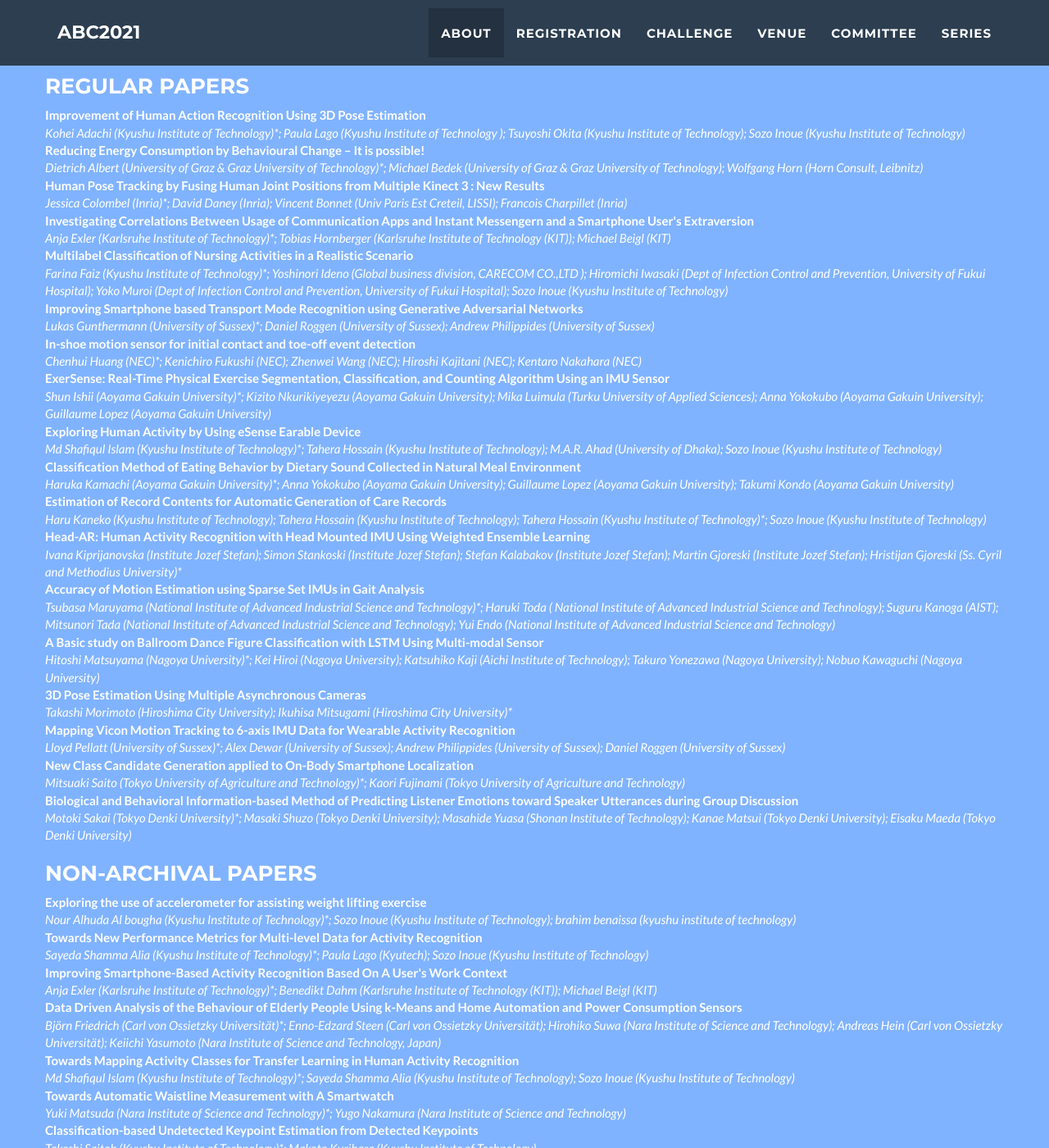
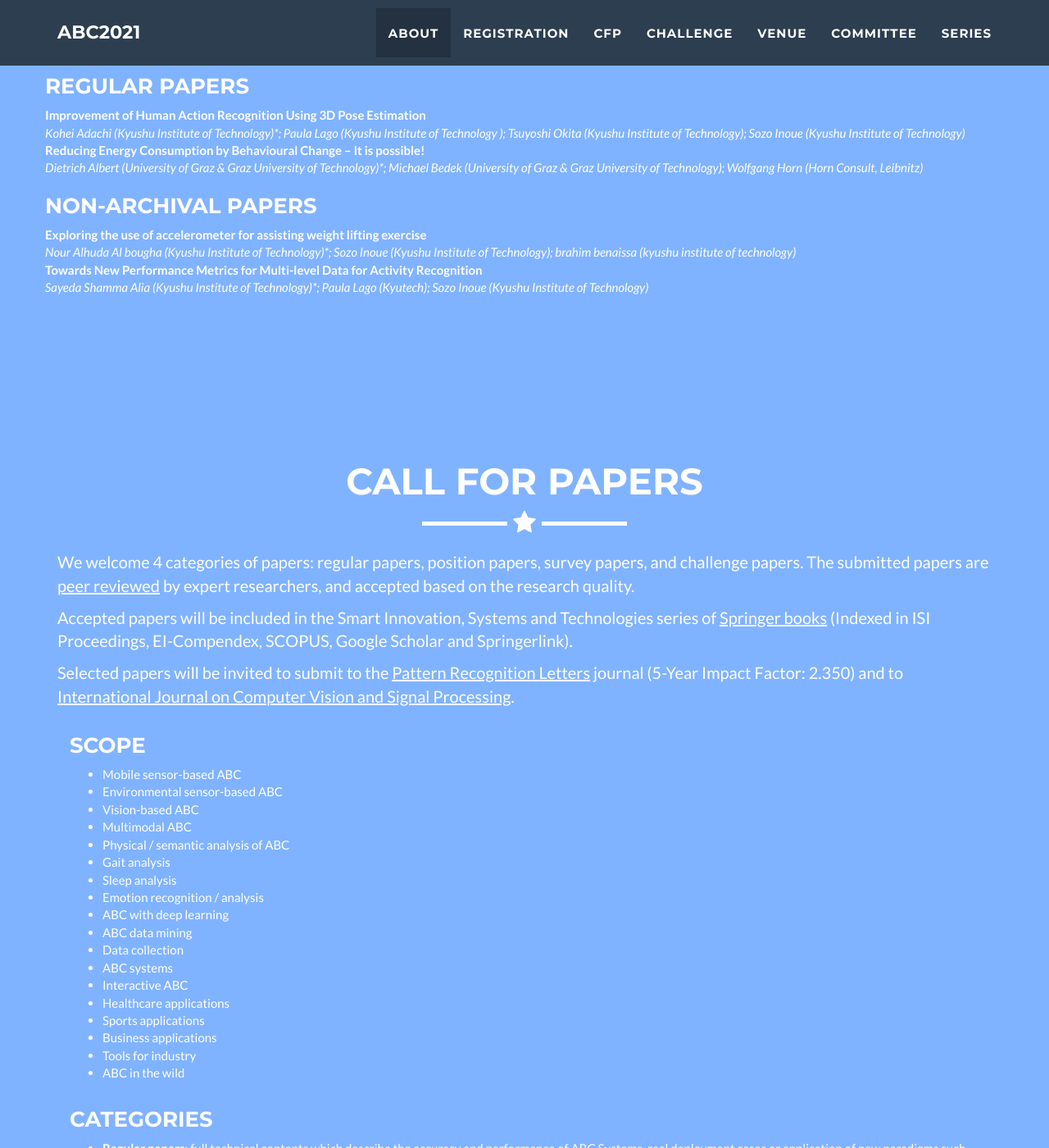
Before and after one commit to abc-research/abc-research.github.io, a Jekyll site: the page built from index.html, in a window 1280 px wide and 1400 px high, scrolled down 2365 px. Shown: the whole window at 82% size. Built offline with Jekyll 4.4.1, drawn with Linux system fonts in a browser that asks for light colours; some of the changed text lies outside the part shown.

Commit message:
Update _config.yml

```diff
--- a/_config.yml
+++ b/_config.yml
@@ -20,8 +20,8 @@ navitem:
     url: "https://sites.google.com/view/iciev-abc-2020-payment"
 #  - name: Program
 #    url: "#program"
-#  - name: CFP
-#    url: "#cfp"
+  - name: CFP
+    url: "#cfp"
   - name: Challenge
     url: "https://abc-research.github.io/cook2020/"
   - name: Venue
@@ -85,56 +85,12 @@ accepted:
       authors:	Kohei Adachi (Kyushu Institute of Technology)*; Paula Lago (Kyushu Institute of Technology ); Tsuyoshi Okita (Kyushu Institute of Technology); Sozo Inoue (Kyushu Institute of Technology)
     - title:	Reducing Energy Consumption by Behavioural Change – It is possible!
       authors:	Dietrich Albert (University of Graz & Graz University of Technology)*; Michael Bedek (University of Graz & Graz University of Technology); Wolfgang Horn (Horn Consult, Leibnitz)
-    - title:	"Human Pose Tracking by Fusing Human Joint Positions from Multiple Kinect 3 : New Results"
-      authors:	"Jessica Colombel (Inria)*; David Daney (Inria); Vincent Bonnet (Univ Paris Est Creteil, LISSI); Francois Charpillet (Inria)"
-    - title:	Investigating Correlations Between Usage of Communication Apps and Instant Messengern and a Smartphone User's Extraversion
-      authors:	Anja Exler (Karlsruhe Institute of Technology)*; Tobias Hornberger (Karlsruhe Institute of Technology (KIT)); Michael Beigl (KIT)
-    - title:	Multilabel Classification of Nursing Activities in a Realistic Scenario
-      authors:	Farina Faiz (Kyushu Institute of Technology)*; Yoshinori Ideno (Global business division, CARECOM CO.,LTD ); Hiromichi Iwasaki (Dept of Infection Control and Prevention, University of Fukui Hospital); Yoko  Muroi (Dept of Infection Control and Prevention, University of Fukui Hospital); Sozo Inoue (Kyushu Institute of Technology)
-    - title:	Improving Smartphone based Transport Mode Recognition using Generative Adversarial Networks
-      authors:	Lukas Gunthermann (University of Sussex)*; Daniel Roggen (University of Sussex); Andrew Philippides (University of Sussex)
-    - title:	In-shoe motion sensor for initial contact and toe-off event detection
-      authors:	Chenhui Huang (NEC)*; Kenichiro Fukushi (NEC); Zhenwei Wang (NEC); Hiroshi Kajitani (NEC); Kentaro Nakahara (NEC)
-    - title:	"ExerSense: Real-Time Physical Exercise Segmentation, Classification, and Counting Algorithm Using an IMU Sensor"
-      authors:	Shun Ishii (Aoyama Gakuin University)*; Kizito Nkurikiyeyezu (Aoyama Gakuin University); Mika Luimula (Turku University of Applied Sciences); Anna Yokokubo (Aoyama Gakuin University); Guillaume Lopez (Aoyama Gakuin University)
-    - title:	Exploring Human Activity by Using eSense Earable Device
-      authors:	Md Shafiqul Islam (Kyushu Institute of Technology)*; Tahera Hossain (Kyushu Institute of Technology); M.A.R. Ahad (University of Dhaka); Sozo Inoue (Kyushu Institute of Technology)
-    - title:	Classification Method of Eating Behavior by Dietary Sound Collected in Natural Meal Environment
-      authors:	Haruka Kamachi (Aoyama Gakuin University)*; Anna Yokokubo (Aoyama Gakuin University); Guillaume Lopez (Aoyama Gakuin University); Takumi Kondo (Aoyama Gakuin University)
-    - title:	Estimation of Record Contents for Automatic Generation of Care Records
-      authors:	Haru Kaneko (Kyushu Institute of Technology); Tahera Hossain (Kyushu Institute of Technology); Tahera Hossain (Kyushu Institute of Technology)*; Sozo Inoue (Kyushu Institute of Technology)
-    - title:	"Head-AR: Human Activity Recognition with Head Mounted IMU Using Weighted Ensemble Learning"
-      authors:	Ivana Kiprijanovska (Institute Jozef Stefan); Simon Stankoski (Institute Jozef Stefan); Stefan Kalabakov (Institute Jozef Stefan); Martin Gjoreski (Institute Jozef Stefan); Hristijan Gjoreski (Ss. Cyril and Methodius University)*
-    - title:	Accuracy of Motion Estimation using Sparse Set IMUs in Gait Analysis
-      authors:	"Tsubasa Maruyama (National Institute of Advanced Industrial Science and Technology)*; Haruki Toda (	National Institute of Advanced Industrial Science and Technology); Suguru Kanoga (AIST); Mitsunori Tada (National Institute of Advanced Industrial Science and Technology); Yui Endo (National Institute of Advanced Industrial Science and Technology)"
-    - title:	A Basic study on Ballroom Dance Figure Classification with LSTM Using Multi-modal Sensor
-      authors:	Hitoshi Matsuyama (Nagoya University)*; Kei Hiroi (Nagoya University); Katsuhiko Kaji (Aichi Institute of Technology); Takuro Yonezawa (Nagoya University); Nobuo Kawaguchi (Nagoya University)
-    - title:	3D Pose Estimation Using Multiple Asynchronous Cameras
-      authors:	Takashi Morimoto (Hiroshima City University); Ikuhisa Mitsugami (Hiroshima City University)*
-    - title:	Mapping Vicon Motion Tracking to 6-axis IMU Data for Wearable Activity Recognition
-      authors:	Lloyd Pellatt (University of Sussex)*; Alex Dewar (University of Sussex); Andrew Philippides (University of Sussex); Daniel Roggen (University of Sussex)
-    - title:	New Class Candidate Generation applied to On-Body Smartphone Localization
-      authors:	Mitsuaki Saito (Tokyo University of Agriculture and Technology)*; Kaori Fujinami (Tokyo University of Agriculture and Technology)
-    - title:	Biological and Behavioral Information-based Method of Predicting Listener Emotions toward Speaker Utterances during Group Discussion
-      authors:	Motoki Sakai (Tokyo Denki University)*; Masaki Shuzo (Tokyo Denki University); Masahide Yuasa (Shonan Institute of Technology); Kanae Matsui (Tokyo Denki University); Eisaku Maeda (Tokyo Denki University)
   - category: "Non-archival Papers"
     paper:
     - title:	Exploring the use of accelerometer for assisting weight lifting exercise
       authors:	Nour Alhuda Al bougha (Kyushu Institute of Technology)*; Sozo Inoue (Kyushu Institute of Technology); brahim benaissa (kyushu institute of technology)
     - title:	Towards New Performance Metrics for Multi-level Data for Activity Recognition
       authors:	Sayeda Shamma Alia (Kyushu Institute of Technology)*; Paula Lago (Kyutech); Sozo Inoue (Kyushu Institute of Technology)
-    - title:	Improving Smartphone-Based Activity Recognition Based On A User's Work Context
-      authors:	Anja Exler (Karlsruhe Institute of Technology)*; Benedikt Dahm (Karlsruhe Institute of Technology (KIT)); Michael Beigl (KIT)
-    - title:	Data Driven Analysis of the Behaviour of Elderly People Using k-Means and Home Automation and Power Consumption Sensors
-      authors:	Björn Friedrich (Carl von Ossietzky Universität)*; Enno-Edzard Steen (Carl von Ossietzky Universität); Hirohiko Suwa (Nara Institute of Science and Technology); Andreas Hein (Carl von Ossietzky Universität); Keiichi Yasumoto (Nara Institute of Science and Technology, Japan)
-    - title:	Towards Mapping Activity Classes for Transfer Learning in Human Activity Recognition
-      authors:	Md Shafiqul Islam (Kyushu Institute of Technology)*; Sayeda Shamma Alia (Kyushu Institute of Technology); Sozo Inoue (Kyushu Institute of Technology)
-    - title:	Towards Automatic Waistline Measurement with A Smartwatch
-      authors:	Yuki Matsuda (Nara Institute of Science and Technology)*; Yugo Nakamura (Nara Institute of Science and Technology)
-    - title:	Classification-based Undetected Keypoint Estimation from Detected Keypoints
-      authors:	Takeshi Saitoh (Kyushu Institute of Technology)*; Makoto Kurihara (Kyushu Institute of Technology)
-    - title:	Drone Control for Monitoring a Walking Person from Constant Distance
-      authors:	Hiroto Yamashita (Hiroshima City University); Takashi Morimoto (Hiroshima City University); Ikuhisa Mitsugami (Hiroshima City University)*
 
 # Committee members
 committee:
@@ -311,9 +267,9 @@ cfp:
   template_url: https://resource-cms.springernature.com/springer-cms/rest/v1/content/20568/data/v8
 
 venue:
-  - text: ABC2020 will be held in Kitakyushu-city, Fukuoka, Japan. There are many natural and industrial attractions.
-  - text: For more information, please see <a href="http://cennser.org/ICIEV/travel-information.html">here</a>.
-  - text: <div class="movie-wrap"><iframe width="700" height="485" src="https://www.youtube.com/embed/8ZYPX7xI7ZE?list=PLP-mfYAs9cGw5kQfBfNCKbralx3a5xSoi" frameborder="0" allow="accelerometer; autoplay; encrypted-media; gyroscope; picture-in-picture" allowfullscreen></iframe></div>
+  - text: ABC2021 will be held in Knowledge Exchange Center (KX), Bangkok, Thailand, Japan. KX is the exchange center for academia and start-up.
+#  - text: For more information, please see <a href="http://cennser.org/ICIEV/travel-information.html">here</a>.
+#  - text: <div class="movie-wrap"><iframe width="700" height="485" src="https://www.youtube.com/embed/8ZYPX7xI7ZE?list=PLP-mfYAs9cGw5kQfBfNCKbralx3a5xSoi" frameborder="0" allow="accelerometer; autoplay; encrypted-media; gyroscope; picture-in-picture" allowfullscreen></iframe></div>
 
 # Social networks usernames (many more available: google-plus, flickr, dribbble, pinterest, instagram, tumblr, linkedin, etc.)
 social:
@@ -325,10 +281,16 @@ social:
 #    url: http://stackoverflow.com/questions/tagged/jekyll
 #  - title: bitbucket
 #    url: http://bitbucket.org/jekyll
-  - title: github
-    url: http://github.com/abc-research
+#  - title: github
+#    url: http://github.com/abc-research
 
 series:
+  - text: "Nurse2020: Second Nursecare Activity Recognition Challenge in HASCA2020"
+    url: https://abc-research.github.io/nurse2020
+  - text: "ABC2020: International Conference on Activity and Behavior Computing"
+    url: https://abc-research.github.io/2020
+  - text: "Cook2020: Cooking Activity Recognition Challenge in ABC2020"
+    url: https://abc-research.github.io/cook2020
   - text: "ABC2019: International Conference on Activity and Behavior Computing"
     url: https://abc-research.github.io/2019
   - text: "Nurse Care Activity Recognition Challenge 2019"
```
